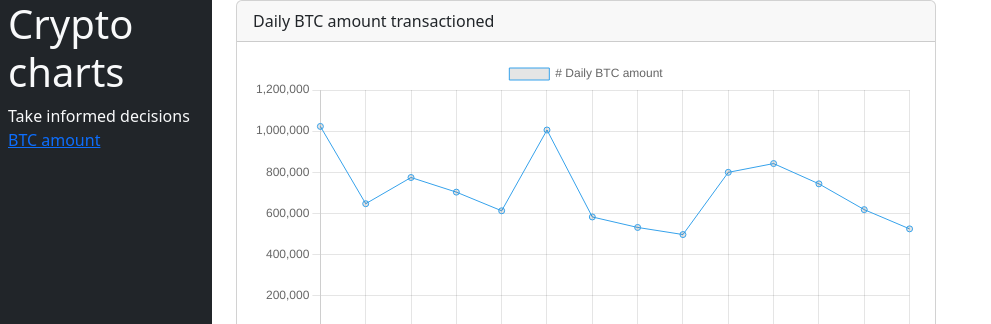
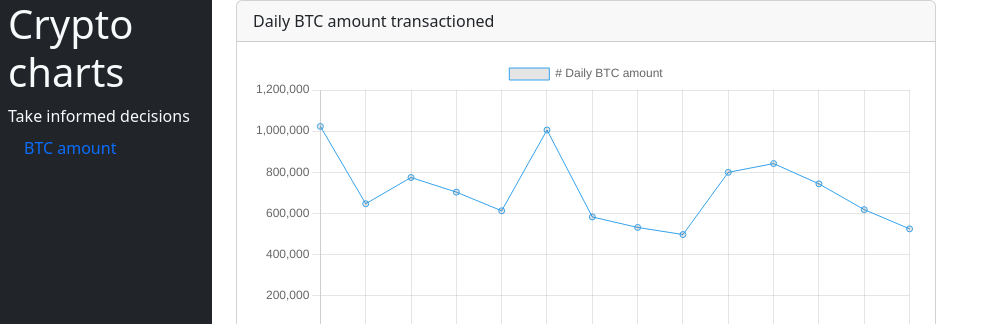
Before and after one commit to MihaiPopescu1985/bitcoin-charts, a Jekyll site: the page built from index.html, in a window 1280 px wide. Shown: the top 324 px of the page, without its empty margins (0-991 px from the left). Built offline with Jekyll 4.4.1, drawn with Linux system fonts in a browser that asks for light colours.

Commit message:
use nav-link

```diff
--- a/_layouts/chart.html
+++ b/_layouts/chart.html
@@ -17,12 +17,10 @@
 
 <body class="vh-100">
     <div class="row ms-0 ps-1 bg-dark text-light d-block d-md-none">
-      <ul class="nav col-2">
+      <h3 class="text-center">Crypto charts</h3>
+      <ul class="nav">
         <li class="nav-item text-light">
-          <h3>Crypto charts</h3>
-        </li>
-        <li class="nav-item text-light">
-          <a href="index">BTC amount</a>
+          <a class="nav-link" href="index">BTC amount</a>
         </li>
       </ul>
     </div>
@@ -34,7 +32,7 @@
           </li>
           <li class="nav-item text-light">Take informed decisions</li>
           <li class="nav-item text-light">
-            <a href="index">BTC amount</a>
+            <a class="nav-link" href="index">BTC amount</a>
           </li>
         </ul>
       </div>
```
